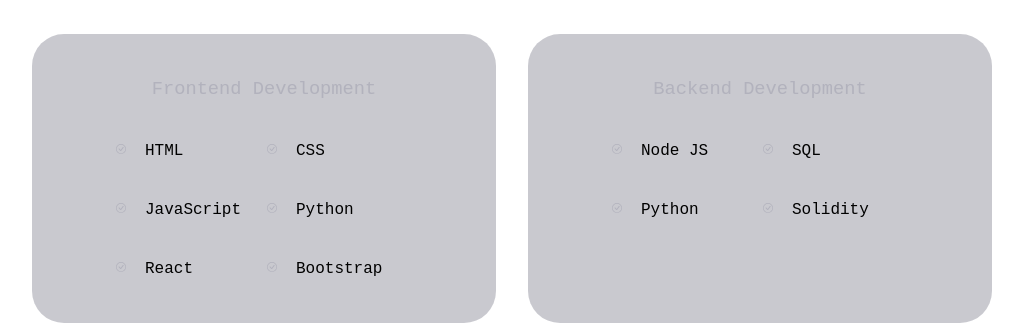
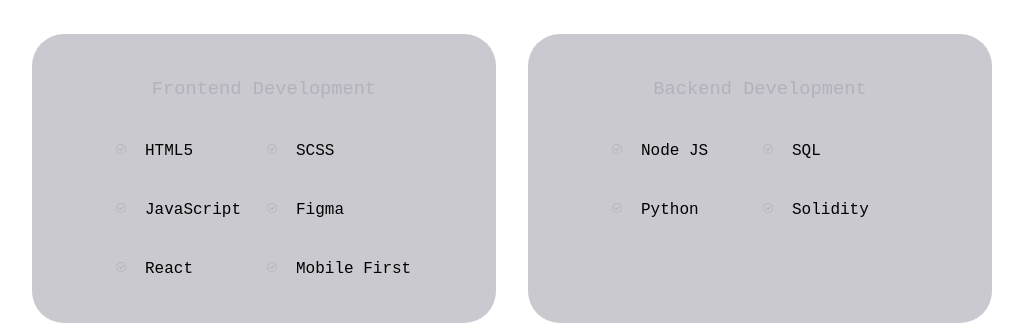
Before and after one commit to wardu/personal-portfolio-website, a React (Create React App) app: page / in a window 1280 px wide. Shown: the part 1700-2033 px from the top of the page, without its empty margins (128-1151 px from the left). Built offline with nearby package versions, Linux system fonts and the light colour scheme; a web font is replaced by a local one.

Commit message:
update experience section

```diff
--- a/src/components/experience/Experience.jsx
+++ b/src/components/experience/Experience.jsx
@@ -1,4 +1,3 @@
-import React from "react";
 import "./experience.scss";
 import { BsCheckCircle } from "react-icons/bs";
 
@@ -16,13 +15,13 @@
             <article className='experience__details'>
               <BsCheckCircle className='experience__details-icon' />
               <div>
-                <h4>HTML</h4>
+                <h4>HTML5</h4>
               </div>
             </article>
             <article className='experience__details'>
               <BsCheckCircle className='experience__details-icon' />
               <div>
-                <h4>CSS</h4>
+                <h4>SCSS</h4>
               </div>
             </article>
             <article className='experience__details'>
@@ -34,7 +33,7 @@
             <article className='experience__details'>
               <BsCheckCircle className='experience__details-icon' />
               <div>
-                <h4>Python</h4>
+                <h4>Figma</h4>
               </div>
             </article>
             <article className='experience__details'>
@@ -46,7 +45,7 @@
             <article className='experience__details'>
               <BsCheckCircle className='experience__details-icon' />
               <div>
-                <h4>Bootstrap</h4>
+                <h4>Mobile First</h4>
               </div>
             </article>
           </div>
@@ -77,7 +76,6 @@
             <article className='experience__details'>
               <BsCheckCircle className='experience__details-icon' />
               <div>
-                {" "}
                 <h4>Solidity</h4>
               </div>
             </article>
```
